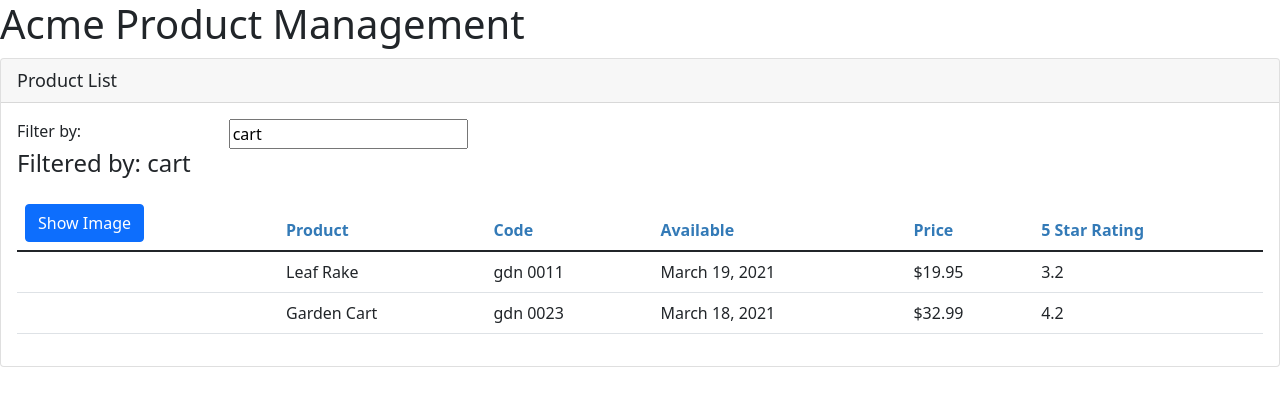
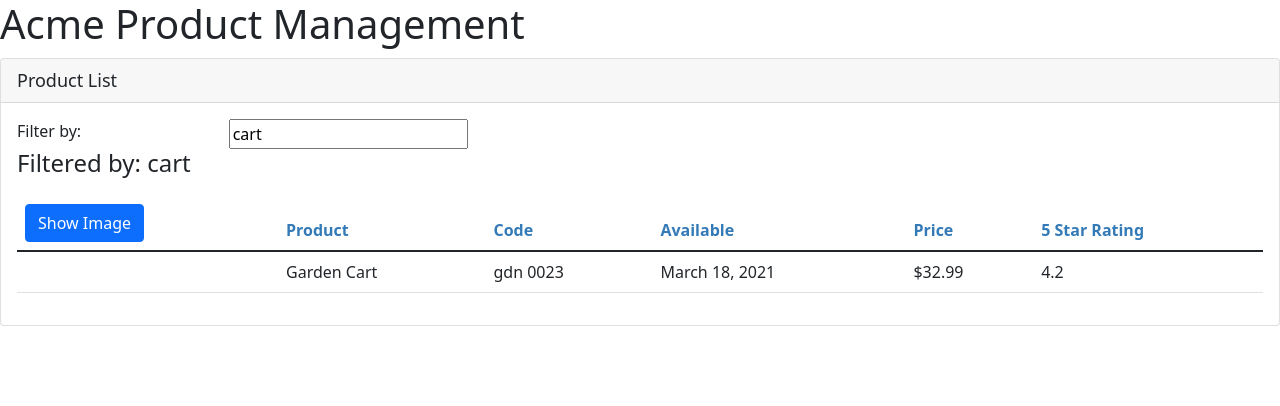
Before and after one commit to tgall019/LearningAngular, an Angular app in the folder APM-Start/: page / in a window 1280 px wide. Shown: the top 406 px of the page. Built offline with nearby package versions, Linux system fonts and the light colour scheme.

Commit message:
Added functionality to the search bar

```diff
--- a/APM-Start/src/app/products/product-list.component.html
+++ b/APM-Start/src/app/products/product-list.component.html
@@ -33,7 +33,7 @@
                     </tr>
                 </thead>
                 <tbody>
-                    <tr *ngFor='let product of products'>
+                    <tr *ngFor='let product of filteredProducts'>
                         <td>
                             <img *ngIf='showImage'
                             [src]='product.imageUrl' [title]='product.productName'
--- a/APM-Start/src/app/products/product-list.component.ts
+++ b/APM-Start/src/app/products/product-list.component.ts
@@ -18,9 +18,10 @@ export class ProductListComponent implements OnInit{
     }
     set listFilter(value: string) {
         this._listFilter = value;
-        console.log('In setter', value);
+        this.filteredProducts = this.performFilter(value);
     }
 
+    filteredProducts: IProduct[] = [];
     products: IProduct[] = [
         {
             "productId": 1,
@@ -51,4 +52,10 @@ export class ProductListComponent implements OnInit{
     ngOnInit(): void {
         this.listFilter = 'cart';
     }
+
+    performFilter(filterBy: string): IProduct[] {
+        filterBy = filterBy.toLocaleLowerCase();
+        return this.products.filter((product: IProduct) =>
+        product.productName.toLocaleLowerCase().includes(filterBy));
+    }
 }
```
